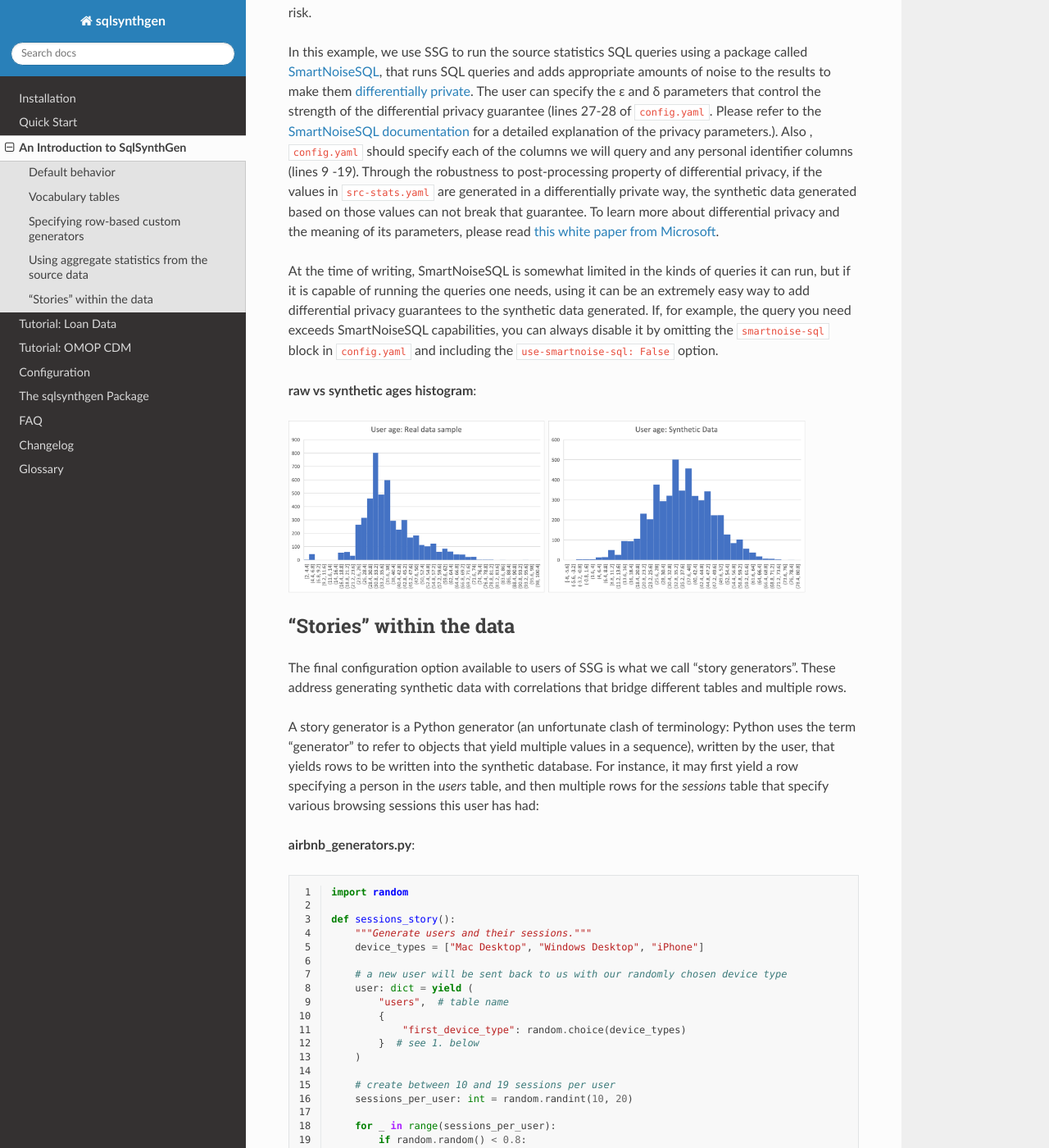
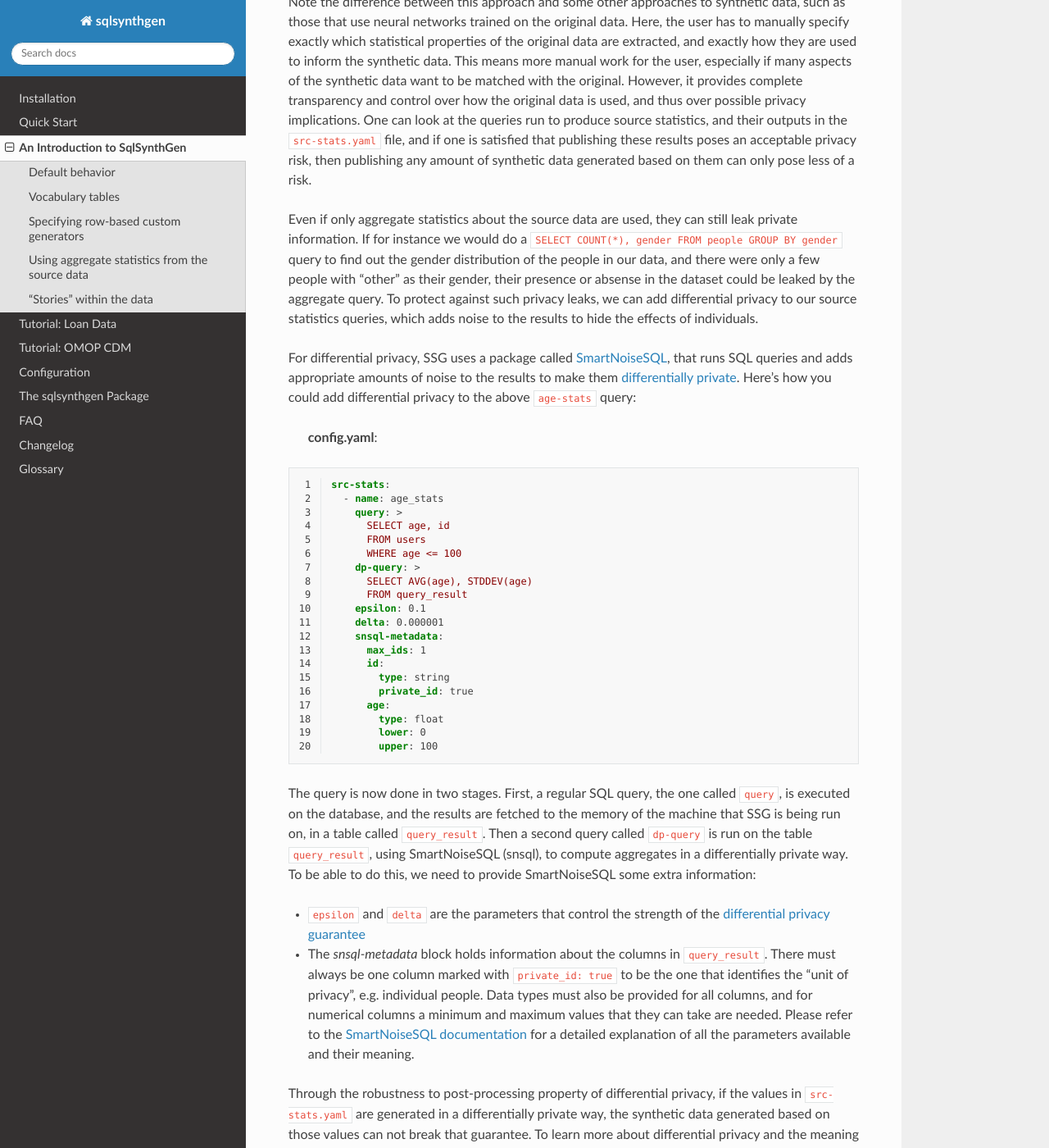
Before and after one commit to alan-turing-institute/sqlsynthgen, a Sphinx documentation site: the page built from docs/source/tutorials/airbnb.rst, in a window 1280 px wide and 1400 px high, scrolled down 8842 px. Shown: the whole window at 82% size. Built offline with Sphinx 7.4.7 and the Read the Docs theme 2.0.0, drawn with Linux system fonts in a browser that asks for light colours; some of the changed text lies outside the part shown.

Commit message:
Update Airbnb tutorial to two-stage src-stats

```diff
--- a/docs/source/tutorials/airbnb.rst
+++ b/docs/source/tutorials/airbnb.rst
@@ -59,7 +59,7 @@ Running the next command, ``create-data``, will produce an error::
 
 To work around this, we will manually specify how the primary keys should be generated for the ``COUNTRIES``, ``USERS`` and ``AGE_GENDER_BKTS`` tables by editing the ``ssg.py`` file.
 For example, in line 6 we specify that the ``id`` column value should be created using a ``password`` `Mimesis provider <https://mimesis.name/en/master/api.html>`_, which will give us a random string of characters.
-The ``generic`` object in line 6 corresponds to a `generic provider instance <https://mimesis.name/en/master/providers.html#generic-provider>`_ , that SSG makes available within every `ssg.py` module.
+The ``generic`` object in line 6 corresponds to a `generic provider instance <https://mimesis.name/en/master/providers.html#generic-provider>`_ , that SSG makes available within every ``ssg.py`` module.
 
 **ssg.py**:
 
@@ -168,7 +168,7 @@ Note that one has to be careful in making sure that the tables marked as vocabul
 Specifying row-based custom generators
 --------------------------------------
 
-As we’ve seen above, ``ssg.py`` is overwritten whenever you re-run make-generators.
+As we’ve seen above, ``ssg.py`` is overwritten whenever you re-run ``make-generators``.
 To avoid having to manually edit ``ssg.py`` after each overwrite, we can map columns to “row generators” in the config file:
 
 **config.yaml**:
@@ -197,6 +197,14 @@ To avoid having to manually edit ``ssg.py`` after each overwrite, we can map col
 
 The next time we run ``make-generators``, the config-specified row generator will override the default one and we will not need to edit the ``ssg.py`` directly any more.
 
+You may notice in the above code block a few magical-seeming keywords, namely ``generic``, ``dst_db_conn``, and ``orm``, that deserve an explanation.
+
+- ``generic`` is the object that is used to reference Mimesis providers, which you already met earlier.
+- ``dst_db_conn`` is a SQLAlchemy database connection object for the destination database. Generator functions can use it to for example fetch a random ID for a row in a different table, which is what the ``generic.column_value_provide.column_value`` generator above does.
+- ``orm`` is the module of the ``orm.py`` file.
+
+As you write a configuration for row generators to use, the names of the generator functions and the arguments passed to these generator functions should consist of these three objects and their fields, constants, and one additional special case called `SRC_STATS` that we will introduce in the next section.
+
 We can also use the custom row generators to add more fidelity to the data.
 Examples include specifying that a column’s value should be an integer in a given range or should be chosen at random from a list of acceptable values.
 We see below that we have used these techniques to populate the ``sessions.secs_elapsed`` column with random integers in the range 0-3,600 and ``sessions.action`` with any one of the three most common action types from the source dataset:
@@ -221,8 +229,7 @@ We see below that we have used these techniques to populate the ``sessions.secs_
 
 We can also define our own custom generators in a separate module and then use them to generate values for one or more columns.
 For example, in the ``users`` table, we may want to ensure that the ``date_first_booking`` is optional and never comes before the ``date_account_created``.
-To accomplish this, we define a custom generator, which is a function that returns
-a tuple with two dates.
+To accomplish this, we define a custom generator, which is a function that returns a tuple with two dates.
 In this tuple, the second item may be ``None`` and always comes at least a calendar year after the first item:
 
 **airbnb_generators.py**:
@@ -262,6 +269,8 @@ Then, we tell SSG to import our custom ``airbnb_generators.py`` and assign the r
                 generic: generic
              columns_assigned: ["date_account_created", "date_first_booking"]
 
+Note how we pass the ``generic`` object as an argument to ``user_dates_provider``.
+
 Limitations to this approach are that rows can not be correlated with other rows in the same table, nor with any rows in other tables, except for trivially fulfilling foreign key constraints as in the default configuration.
 
 This level of configuration allows us to make the data look much more plausible, especially when looked at locally on the level of individual rows.
@@ -299,45 +308,31 @@ In principle this allows moving over arbitrary information about the source data
 Rather, the queries should compute some aggregate properties of the source data: the mean and standard deviation of the values in some column, the average age of a person, a histogram of relative frequencies of pairs of values in two different columns, etc.
 By using the outputs of these queries as arguments in the custom generators one can, for instance, match uni- or multi-variate distributions between the source data and the synthetic data, such as setting the average age of the synthetic people to be the same as that in the real data.
 
-In the AirBnb dataset, if we want to generate normally-distributed values for the ``users.age`` column, we would define a ``config.yaml`` with the following content:
+In the AirBnb dataset, if we want to generate normally-distributed values with the right mean and standard deviation for the ``users.age`` column, we would define a ``config.yaml`` with the following content:
 
    **config.yaml**:
 
 .. code-block:: yaml
     :linenos:
 
-    tables:
-        users:
-            row_generators:
-              - name: airbnb_generators.user_age_provider
-                kwargs:
-                    query_results: SRC_STATS["age_stats"]
-                columns_assigned: age
-
-    smartnoise-sql:
-        public:
-            users:
-                age:
-                    type: float
-                    private_id: false
-                    lower: 0
-                    upper: 100
-                id:
-                    type: string
-                    private_id: true
-
     src-stats:
       - name: age_stats
         query: >
-            select avg(age), stddev(age)
-            from users
-            where age <= 100
-        epsilon: 0.1
-        delta: 0.000001
+          SELECT AVG(age), STDDEV(age)
+          FROM users
+          WHERE age <= 100
+
+    tables:
+      users:
+        row_generators:
+          - name: airbnb_generators.user_age_provider
+            kwargs:
+              query_results: SRC_STATS["age_stats"]
+            columns_assigned: age
 
 Note that the ``src-stats.name`` property of ``age_stats`` (line 22) matches the ``SRC_STATS`` dictionary key ``age_stats``.
-In line 6, we pass the query results (defined in lines 24 - 26)  to a custom generator via the ``SRC_STATS`` variable and assign the return value to the ``age`` column in line 7.
-The custom generator is the function ``airbnb_generators.user_age_provider``  (line 4), whose content is the following:
+On line 13 we pass the query results (defined on lines 4 - 6)  to a custom generator via the ``SRC_STATS`` variable and assign the return value to the ``age`` column in line 14.
+The custom generator is the function ``airbnb_generators.user_age_provider`` (line 4), whose content is the following:
 
 **airbnb_generators.py**:
 
@@ -374,16 +369,58 @@ This means more manual work for the user, especially if many aspects of the synt
 However, it provides complete transparency and control over how the original data is used, and thus over possible privacy implications.
 One can look at the queries run to produce source statistics, and their outputs in the ``src-stats.yaml`` file, and if one is satisfied that publishing these results poses an acceptable privacy risk, then publishing any amount of synthetic data generated based on them can only pose less of a risk.
 
-In this example, we use SSG to run the source statistics SQL queries using a package called `SmartNoiseSQL <https://github.com/opendp/smartnoise-sdk>`_, that runs SQL queries and adds appropriate amounts of noise to the results to make them `differentially private <https://en.wikipedia.org/wiki/Differential_privacy>`_.
-The user can specify the ε and δ parameters that control the strength of the differential privacy guarantee (lines 27-28 of ``config.yaml``. Please refer to the `SmartNoiseSQL documentation <https://pypi.org/project/smartnoise-sql/>`_ for a detailed explanation of the privacy parameters.).
-Also , ``config.yaml`` should specify each of the columns we will query and any personal identifier columns (lines 9 -19).
+Even if only aggregate statistics about the source data are used, they can still leak private information.
+If for instance we would do a ``SELECT COUNT(*), gender FROM people GROUP BY gender`` query to find out the gender distribution of the people in our data, and there were only a few people with "other" as their gender, their presence or absense in the dataset could be leaked by the aggregate query.
+To protect against such privacy leaks, we can add differential privacy to our source statistics queries, which adds noise to the results to hide the effects of individuals.
+
+For differential privacy, SSG uses a package called `SmartNoiseSQL <https://github.com/opendp/smartnoise-sdk>`_, that runs SQL queries and adds appropriate amounts of noise to the results to make them `differentially private <https://en.wikipedia.org/wiki/Differential_privacy>`_.
+Here's how you could add differential privacy to the above ``age-stats`` query:
+
+   **config.yaml**:
+
+.. code-block:: yaml
+    :linenos:
+
+    src-stats:
+      - name: age_stats
+        query: >
+          SELECT age, id
+          FROM users
+          WHERE age <= 100
+        dp-query: >
+          SELECT AVG(age), STDDEV(age)
+          FROM query_result
+        epsilon: 0.1
+        delta: 0.000001
+        snsql-metadata:
+          max_ids: 1
+          id:
+            type: string
+            private_id: true
+          age:
+            type: float
+            lower: 0
+            upper: 100
+
+The query is now done in two stages.
+First, a regular SQL query, the one called ``query``, is executed on the database, and the results are fetched to the memory of the machine that SSG is being run on, in a table called ``query_result``.
+Then a second query called ``dp-query`` is run on the table ``query_result``, using SmartNoiseSQL (snsql), to compute aggregates in a differentially private way.
+To be able to do this, we need to provide SmartNoiseSQL some extra information:
+
+- ``epsilon`` and ``delta`` are the parameters that control the strength of the `differential privacy guarantee <https://en.wikipedia.org/wiki/Differential_privacy#ε-differentially_private_mechanisms>`_
+- The `snsql-metadata` block holds information about the columns in ``query_result``.
+  There must always be one column marked with ``private_id: true`` to be the one that identifies the "unit of privacy", e.g. individual people.
+  Data types must also be provided for all columns, and for numerical columns a minimum and maximum values that they can take are needed.
+  Please refer to the `SmartNoiseSQL documentation <https://docs.smartnoise.org/sql/metadata.html>`_ for a detailed explanation of all the parameters available and their meaning.
+
 Through the robustness to post-processing property of differential privacy, if the values in ``src-stats.yaml`` are generated in a differentially private way, the synthetic data generated based on those values can not break that guarantee.
 To learn more about differential privacy and the meaning of its parameters, please read `this white paper from Microsoft <https://azure.microsoft.com/mediahandler/files/resourcefiles/microsoft-smartnoisedifferential-privacy-machine-learning-case-studies/SmartNoise%20Whitepaper%20Final%203.8.21.pdf>`_.
 
-At the time of writing, SmartNoiseSQL is somewhat limited in the kinds of queries it can run, but if it is capable of running the queries one needs, using it can be an extremely easy way to add differential privacy guarantees to the synthetic data generated.
-If, for example, the query you need exceeds SmartNoiseSQL capabilities, you can always disable it by omitting the ``smartnoise-sql`` block in ``config.yaml`` and including the ``use-smartnoise-sql: False`` option.
+At the time of writing, SmartNoiseSQL is somewhat limited in the kinds of queries it can run.
+For instance, joins and subqueries are not possible.
+This is why it is typically necessary to do some preprocessing of the data in the ``query`` before the differentially private aggregation, usually an ``AVG``, a ``SUM`` or a ``COUNT``, is done in ``dp-query``.
 
-
+Below is an example of the kind of fidelity one can obtain by combining custom row generators with source statistics queries.
 
 **raw vs synthetic ages histogram**:
 
@@ -395,6 +432,10 @@ If, for example, the query you need exceeds SmartNoiseSQL capabilities, you can
 .. |pic2| image:: synthetic_data_histogram.png
    :width: 45%
 
+One final aspect of source statistics bears mentioning:
+At the top level of ``config.yaml`` one can also set ``use-asyncio: true``.
+With this, if there are multiple source stats queries to be run, they will be run in parallel, which may speed up ``make-stats`` significantly if some of the queries are slow.
+
 "Stories" within the data
 -------------------------
 
@@ -402,7 +443,7 @@ The final configuration option available to users of SSG is what we call "story
 These address generating synthetic data with correlations that bridge different tables and multiple rows.
 
 A story generator is a Python generator (an unfortunate clash of terminology: Python uses the term "generator" to refer to objects that yield multiple values in a sequence), written by the user, that yields rows to be written into the synthetic database.
-For instance, it may first yield a row specifying a person in the `users` table, and then multiple rows for the `sessions` table that specify various browsing sessions this user has had:
+For instance, it may first yield a row specifying a person in the ``users`` table, and then multiple rows for the ``sessions`` table that specify various browsing sessions this user has had:
 
 **airbnb_generators.py**:
 
@@ -447,8 +488,8 @@ For instance, it may first yield a row specifying a person in the `users` table,
 
 Three features make story generators more practical than simply manually writing code that creates the synthetic data bit-by-bit:
 
-1. When a story generator yields a row, it can choose to only specify values for some of the columns. The values for the other columns will be filled by custom row generators (as explained in a previous section) or, if none are specified, by SSG's default generators. Above, we have chosen to specify the value for `first_device_type` but the date columns will still be handled by our `user_dates_provider` and the age column will still be populated by the `user_age_provider`.
-2. Any default values that are set when the rows yielded by the story generator are written into the database are available to the story generator when it resumes. In our example, the user's `id` is available so that we can respect the foreign key relationship between `users` and `sessions`, even though we did not explicitly set the user's `id` when creating the user.
+1. When a story generator yields a row, it can choose to only specify values for some of the columns. The values for the other columns will be filled by custom row generators (as explained in a previous section) or, if none are specified, by SSG's default generators. Above, we have chosen to specify the value for ``first_device_type`` but the date columns will still be handled by our ``user_dates_provider`` and the age column will still be populated by the ``user_age_provider``.
+2. Any default values that are set when the rows yielded by the story generator are written into the database are available to the story generator when it resumes. In our example, the user's ``id`` is available so that we can respect the foreign key relationship between ``users`` and ``sessions``, even though we did not explicitly set the user's ``id`` when creating the user.
 
 To use and get the most from story generators, we will need to make some changes to our configuration:
 
@@ -487,12 +528,12 @@ Story generators allow for nearly unlimited fidelity if enough work is put in to
 Above, we have created a correlation between only two tables but one can create arbitrary correlations between many tables and variables, including complex time series such as a patient's test results or a customer's orders.
 This opens utility far beyond simple pipeline testing or showcasing, including fitting statistical models to the synthetic data that could perform non-trivially well on the real data.
 The output of the source statistics queries are available as arguments for the story generators, just like they are for the custom row generators.
-Thus the synthetic data generated can be made to match the original data, in whatever ways are desired.
-The only significant limitation is that referencing or updating rows created before the current story was run is not easy (although not entirely impossible either).
+Thus the synthetic data generated can be made to match the original data in whatever ways are desired.
+The only significant limitation is that referencing or updating rows created before the current story was run is not easy (although not entirely impossible either, by using the ``dst_db_conn`` object).
 
 Note that we make here the same trade off as we did before: generating very high fidelity data requires significant effort on the user's part, in writing the Python code for any story generators that are needed, and any source statistics SQL queries needed to inform those generators of properties of the original data. This is in contrast with other more automated synthetic data generators, such as GANs, which automatically learn various features of the source data and try to replicate them. However, what we gain are:
 
-* Full transparency and control over the ways in which the source data is utilised, and thus the ways in which privacy could in principle be at risk, including easy implementation of differential privacy guarantee.
+* Full transparency and control over the ways in which the source data is utilised, and thus the ways in which privacy could in principle be at risk, including easy implementation of differential privacy guarantees.
 * The possibility of starting from very low fidelity data, and incrementally adding fidelity to particular aspects of the data, as is needed to serve the utility of whatever use case the synthetic data is created for.
 
 Examples of the complete files generated by the tutorial can be found at: ``/sqlsynthgen/tests/examples/airbnb``.
```
Also changed, not shown: other parts of docs/source/tutorials/airbnb.rst (+1 -1 lines), 1 other file.
